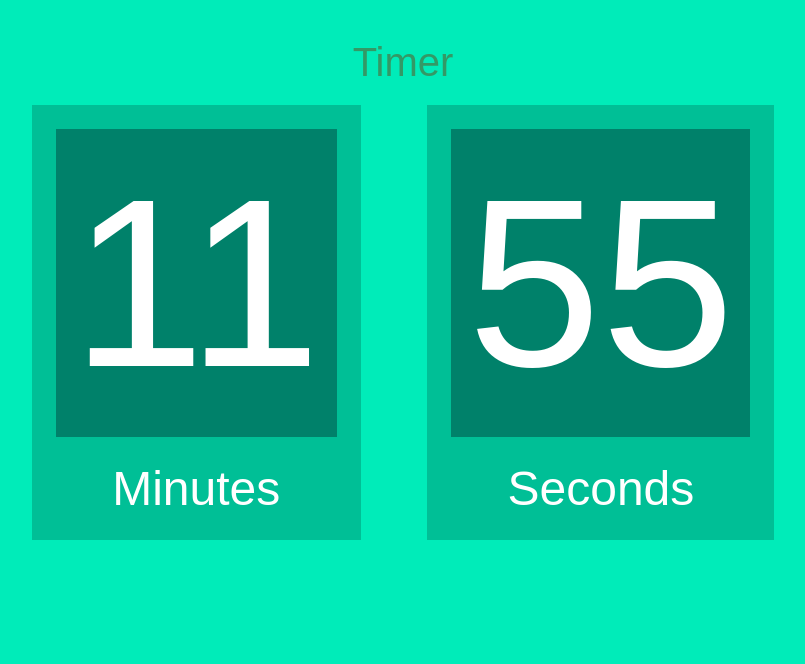
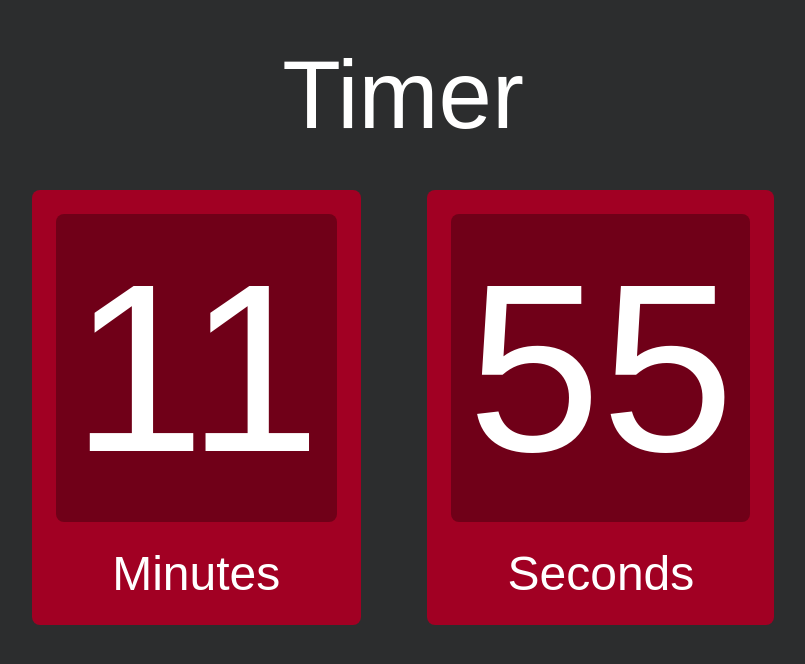
Before and after one commit to zubairabid/SimpleJS-Timer, a plain HTML site: page index.html in a window 1280 px wide. Shown: the whole page, without its empty margins (237-1042 px from the left). Drawn offline with Linux system fonts and the light colour scheme.

Commit message:
Some colour fix

```diff
--- a/style.css
+++ b/style.css
@@ -1,15 +1,15 @@
 body{
 	text-align: center;
-	background: #00ECB9;
+	background: #2c2d2e;
 	font-family: sans-serif;
 	font-weight: 100;
 }
 
 h1{
-	color: #396;
+	color: #ffffff;
 	font-weight: 100;
-	font-size: 40px;
-	margin: 40px 0px 20px;
+	font-size: 12vh;
+	margin: 40px 0px 40px;
 }
 
 #clockdiv{
@@ -22,14 +22,16 @@ h1{
 }
 
 #clockdiv > div{
+	border-radius: 1vh;
 	padding: 3vh;
-	background: #00BF96;
+	background: #a10023;
 	display: inline-block;
 }
 
 #clockdiv div > span{
+	border-radius: 1vh;
 	padding: 2vh;
-	background: #00816A;
+	background: #700018;
 	display: inline-block;
 }
 
```
